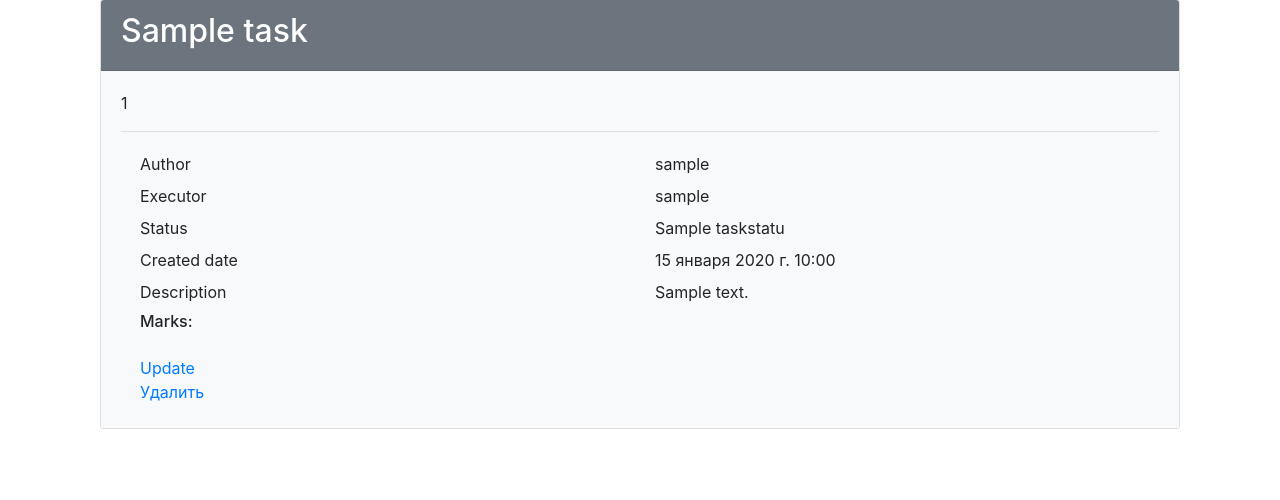
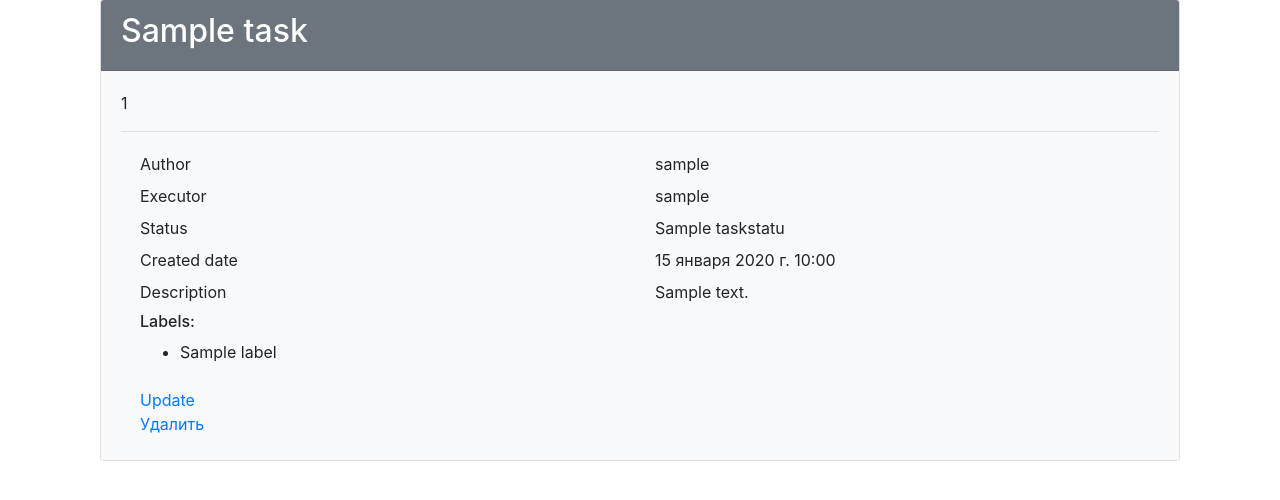
Before and after one commit to DzmitrySha/python-project-52, a Django app: page /tasks/1/ in a window 1280 px wide. Shown: the part 177-677 px from the top of the page. Run offline with Django 4.2, Linux system fonts and the light colour scheme; a user stored in the database is signed in; tables that the repository leaves empty hold one stand-in row (values such as "Sample post"); some libraries are stand-ins or nearby versions.

Commit message:
added labels to single task view

```diff
--- a/tasks/templates/tasks/task.html
+++ b/tasks/templates/tasks/task.html
@@ -38,10 +38,11 @@
         <div class="col">{{ task.description }}</div>
       </div>
       <div class="row p-1">
-        <div class="col">
-          <h6>{% trans 'Marks' %}:</h6>
+        <div class="col"><h6>{% trans 'Labels' %}:</h6>
           <ul>
-
+              {% for label in task.label.all %}
+              <li>{{ label.name }}</li>
+              {% endfor %}
           </ul>
         </div>
       </div>
```
